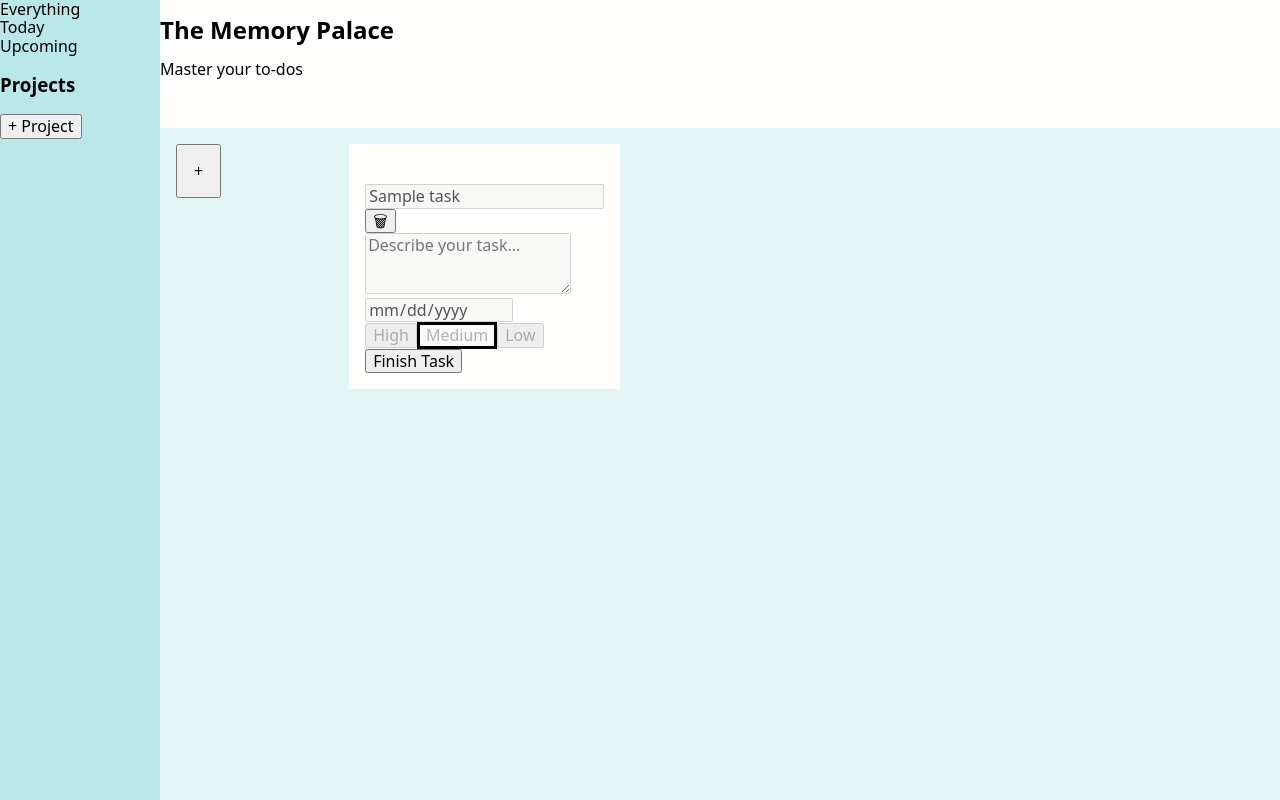
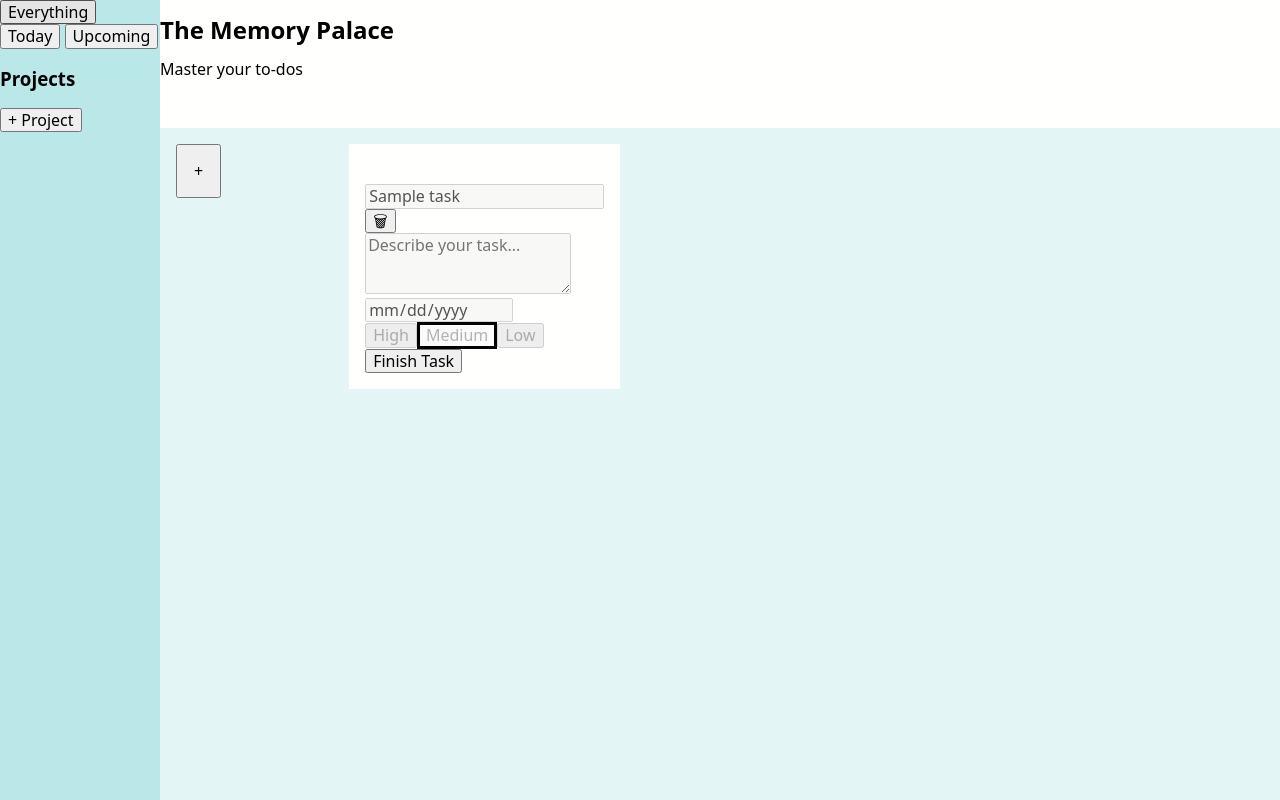
Before and after one commit to mell62/Todo-List, a website built with webpack: page src/index.html in a window 1280 px wide. Built offline with nearby package versions, Linux system fonts and the light colour scheme.

Commit message:
Turn taskbar elements to buttons

```diff
--- a/src/index.html
+++ b/src/index.html
@@ -13,9 +13,9 @@
       </header>
       <nav class="taskbar">
         <div class="general-tasks">
-          <div class="everything">Everything</div>
-          <div class="today">Today</div>
-          <div class="upcoming">Upcoming</div>
+          <button class="everything-btn">Everything</button>
+          <button class="today-btn">Today</button>
+          <button class="upcoming-btn">Upcoming</button>
         </div>
         <div class="projects-todo">
           <h3 class="projects">Projects</h3>
```
